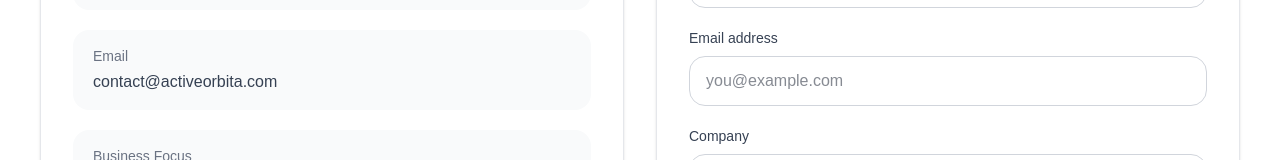
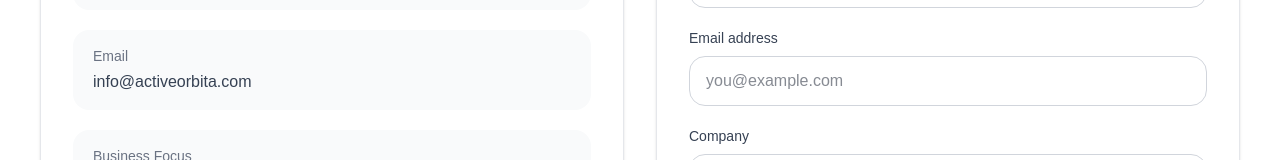
Before and after one commit to hamdamme/activeorbita-web, a Next.js app: page /contact in a window 1280 px wide. Shown: the part 763-923 px from the top of the page. Built offline with nearby package versions, Linux system fonts and the light colour scheme.

Commit message:
contact info upt

```diff
--- a/app/contact/page.tsx
+++ b/app/contact/page.tsx
@@ -113,7 +113,7 @@ export default function ContactPage() {
                   Email
                 </span>
                 <span className="mt-1 block text-base font-medium">
-                  contact@activeorbita.com
+                  info@activeorbita.com
                 </span>
               </div>
 
```
